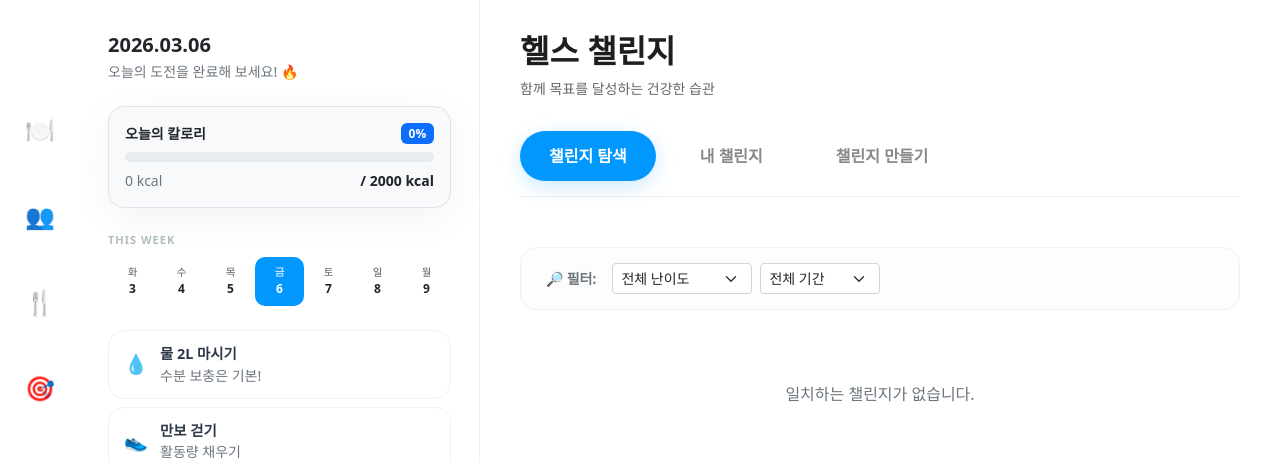
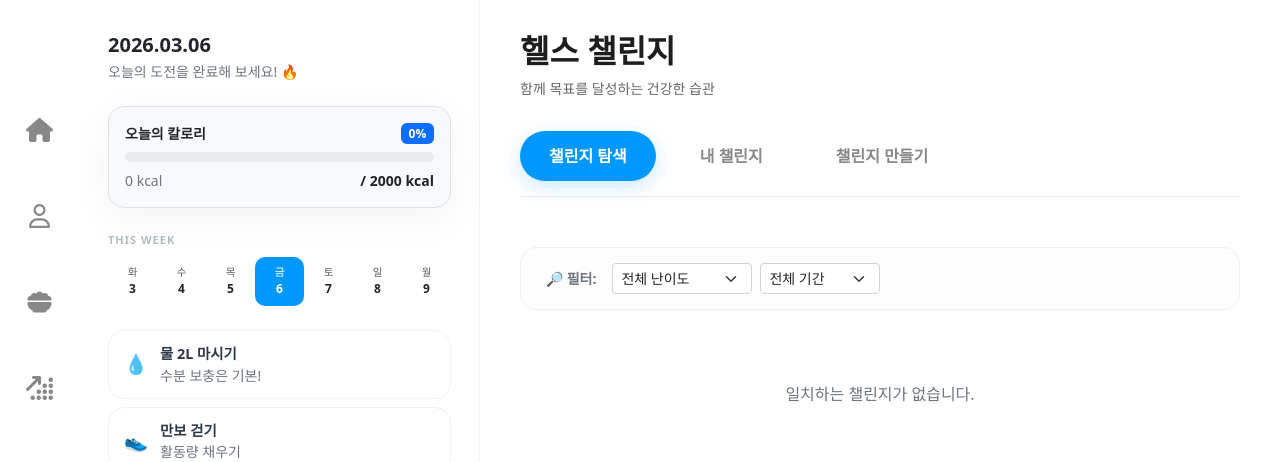
Before and after one commit to gwamul/ssafy_yamyam_2, a plain HTML site: page challenge.html in a window 1280 px wide. Shown: the top 462 px of the page. Drawn offline with nearby package versions, Linux system fonts and the light colour scheme; some icons are missing.

Commit message:
side-icon

```diff
--- a/challenge.html
+++ b/challenge.html
@@ -4,8 +4,9 @@
     <meta charset="utf-8">
     <title>YamYam - 헬스 챌린지</title>
     <meta name="viewport" content="width=device-width, initial-scale=1">
-
-    <!-- 기본 스타일 -->
+<link rel="stylesheet" href="https://cdnjs.cloudflare.com/ajax/libs/font-awesome/6.5.1/css/all.min.css"
+      integrity="sha512-DTOQO9RWCH3ppGqcWaEA1BIZOC6xxalwEsw9c2QQeAIftl+Vegovlnee1c9QX4TctnWMn13TZye+giMm8e2LwA=="
+      crossorigin="anonymous" referrerpolicy="no-referrer" />    <!-- 기본 스타일 -->
     <link rel="stylesheet" href="css/style.css">
     <!-- 챌린지 전용 스타일 -->
     <link rel="stylesheet" href="css/challenge/challenge.css">
@@ -24,18 +25,20 @@
 
     <div class="sidebar-icons">
 
-        <a href="index.html" class="sidebar-icon" >🍽️</a>
+        <a href="index.html" class="sidebar-icon" >
+            <i class="fa-solid fa-house"></i>
+        </a>
 
         <a href="user.html" class="sidebar-icon">
-            👥
+            <i class="fa-regular fa-user"></i>
         </a>
 
         <a href="food.html" class="sidebar-icon">
-            🍴
+            <i class="fa-solid fa-bowl-food"></i>
         </a>
 
         <a href="challenge.html" class="sidebar-icon">
-            🎯
+            <i class="fa-solid fa-arrow-up-right-dots"></i>
         </a>
 
     </div>
--- a/js/main.js
+++ b/js/main.js
@@ -265,8 +265,6 @@ async function loadData() {
 
         await loadFoodDatabase();
         updateHomeStats();
-        // 초기 secondary panel 설정
-        updateSecondaryPanel('home');
     } catch (error) {
         console.error('데이터 로드 오류:', error);
     }
```
Also changed, not shown: food.html (+18 -6 lines), index.html (+18 -5 lines), user.html (+18 -5 lines), image/challenge/README.md (added), image/challenge/text.txt (deleted).
